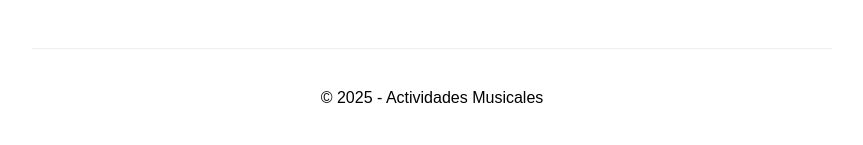
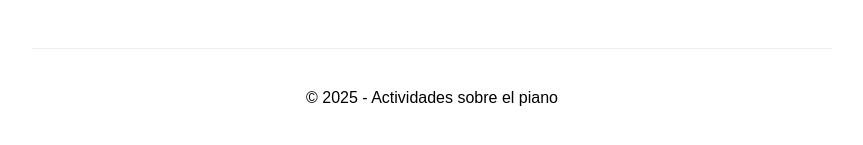
Before and after one commit to AlvaroBuitrago/88_teclas, a Jekyll site: the page built from index.md, in a window 1280 px wide. Shown: the part 654-799 px from the top of the page, without its empty margins (208-1071 px from the left). Built offline with Jekyll 4.4.1, drawn with Linux system fonts in a browser that asks for light colours.

Commit message:
Update _config.yml

```diff
--- a/_config.yml
+++ b/_config.yml
@@ -1,5 +1,5 @@
-title: Actividades Musicales
-description: Directorio de actividades para práctica musical
+title: Actividades sobre el piano
+description: Directorio de actividades sobre el piano
 theme: minima
 plugins:
   - jekyll-feed
```
